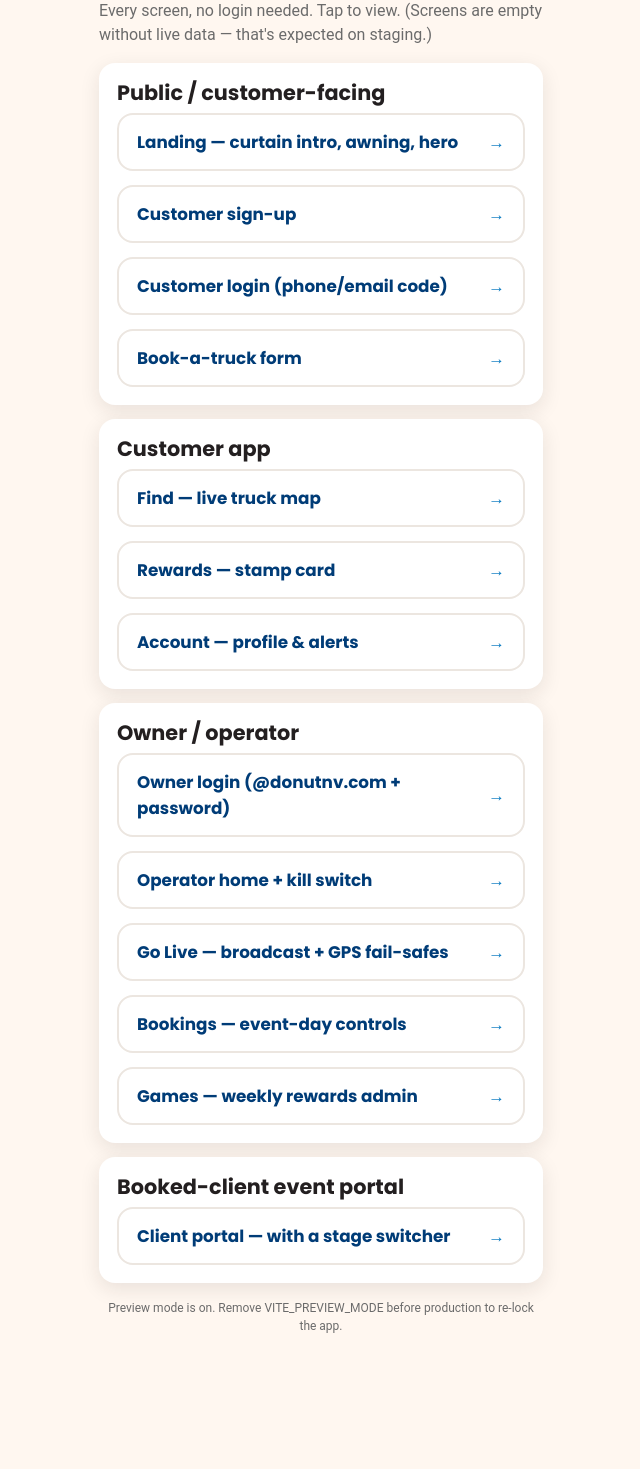
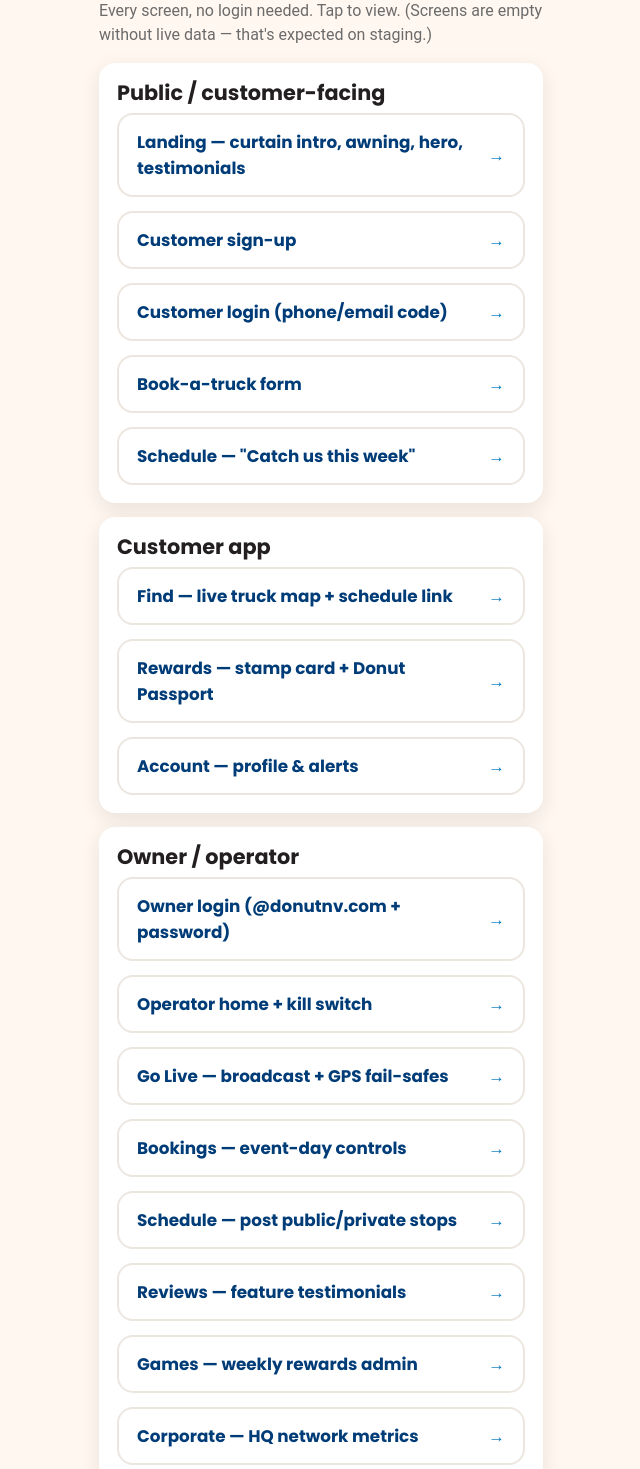
Before and after one commit to readreceiptai/donutnvapp, a React (Vite) app: page /preview in a window 1280 px wide. Shown: the part 134-1603 px from the top of the page, without its empty margins (319-959 px from the left). Before the commit the page ends 1577 px from the top, so only its background shows below. Built offline with nearby package versions, Linux system fonts and the light colour scheme; no server answers; the database is empty.

Commit message:
Update Preview.jsx

```diff
--- a/src/pages/Preview.jsx
+++ b/src/pages/Preview.jsx
@@ -5,14 +5,15 @@ import BrandLogo from '../components/BrandLogo'
 // login. Enabled by the VITE_PREVIEW_MODE flag (or ?preview=1). See App.jsx.
 const GROUPS = [
   { title: 'Public / customer-facing', items: [
-    ['/', 'Landing — curtain intro, awning, hero'],
+    ['/', 'Landing — curtain intro, awning, hero, testimonials'],
     ['/signup', 'Customer sign-up'],
     ['/login', 'Customer login (phone/email code)'],
     ['/book', 'Book-a-truck form'],
+    ['/schedule', 'Schedule — "Catch us this week"'],
   ] },
   { title: 'Customer app', items: [
-    ['/find', 'Find — live truck map'],
-    ['/rewards', 'Rewards — stamp card'],
+    ['/find', 'Find — live truck map + schedule link'],
+    ['/rewards', 'Rewards — stamp card + Donut Passport'],
     ['/account', 'Account — profile & alerts'],
   ] },
   { title: 'Owner / operator', items: [
@@ -20,7 +21,10 @@ const GROUPS = [
     ['/admin', 'Operator home + kill switch'],
     ['/admin/live', 'Go Live — broadcast + GPS fail-safes'],
     ['/admin/bookings', 'Bookings — event-day controls'],
+    ['/admin/schedule', 'Schedule — post public/private stops'],
+    ['/admin/reviews', 'Reviews — feature testimonials'],
     ['/admin/games', 'Games — weekly rewards admin'],
+    ['/admin/corporate', 'Corporate — HQ network metrics'],
   ] },
   { title: 'Booked-client event portal', items: [
     ['/track/demo', 'Client portal — with a stage switcher'],
```
